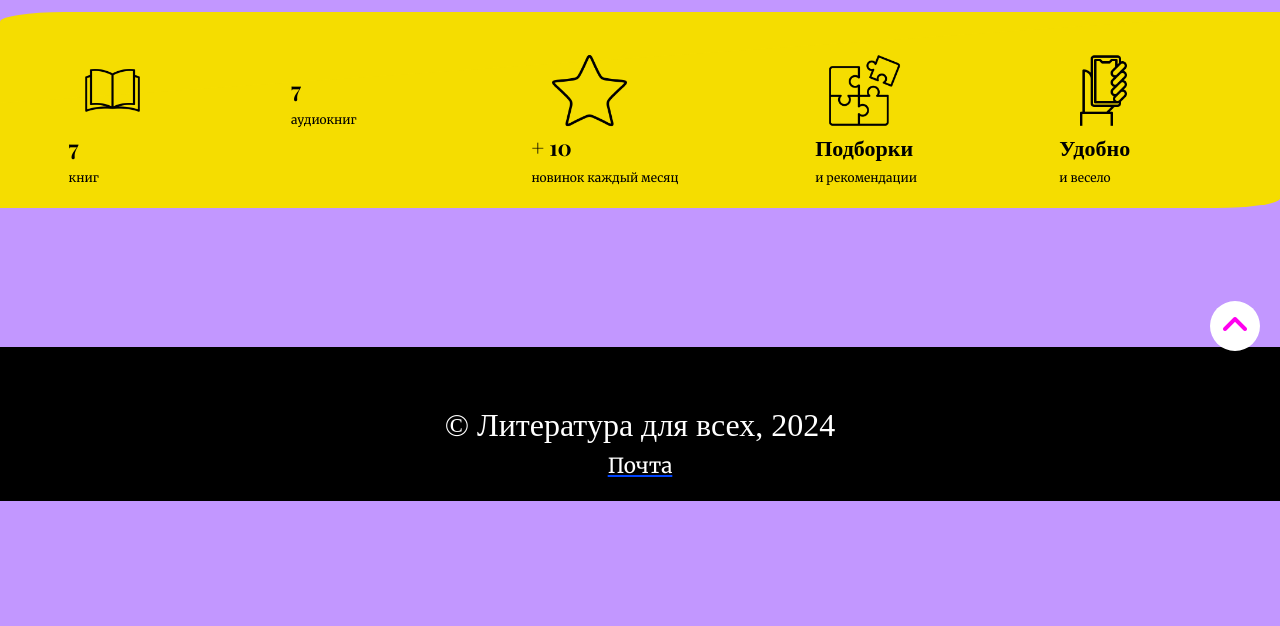
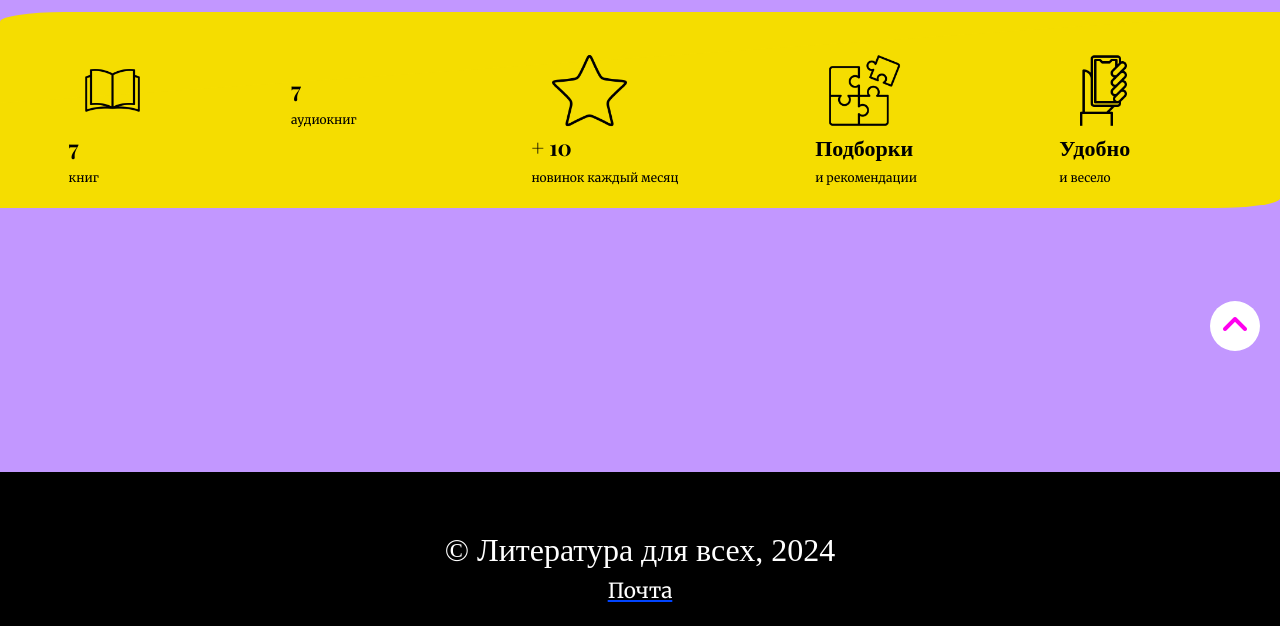
Before and after one commit to MrVilka/litra, a plain HTML site: page index.html in a window 1280 px wide. Shown: the part 429-1055 px from the top of the page. Before the commit the page ends 930 px from the top, so only its background shows below. Drawn offline with nearby package versions, Linux system fonts and the light colour scheme; a web font is replaced by a local one.

Commit message:
Update style.css

```diff
--- a/style.css
+++ b/style.css
@@ -155,7 +155,7 @@ span {
 }
 
 .footer {
-    margin-top: 350px;
+    margin-top: 475px;
     position: absolute;
     width: 100%;
     padding: 20px 0;
```
